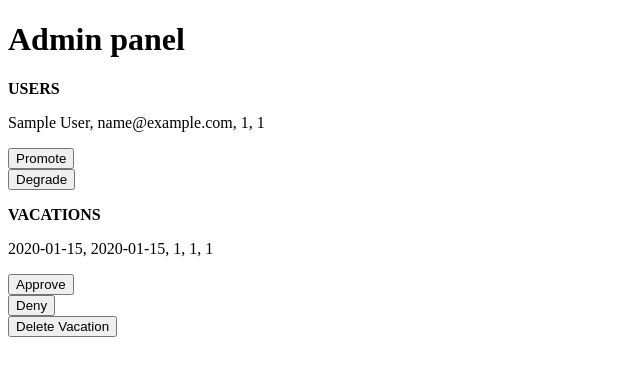
After one commit to nandormatyas/vacation_manager, a Flask app: template back_end/app/templates/admin.html in a window 1280 px wide. The commit adds this page. Shown: the top 376 px of the page, without its empty margins (0-640 px from the left). Run offline with Flask 2, Linux system fonts and the light colour scheme; the template is opened without the code that fills it: values that come from a table or form of the project are taken from there, others are empty; tables that the repository leaves empty hold one stand-in row (values such as "Sample post"); parts of the project's set-up code (start-up, migrations or seed data) failed here and were passed over.

Commit message:
feat(admin): admin controls added

```diff
--- a/back_end/app/routes.py
+++ b/back_end/app/routes.py
@@ -36,6 +36,13 @@ def authorized_response_creator(user_data):
     if not 'access_token_cookie' in request.cookies:
         resp.set_cookie('access_token_cookie', create_access_token(identity=user))
     return resp
+
+def vacation_status_converter():
+    return {
+            0: 'pending',
+            1: 'approved',
+            2: 'denied'
+        }
 
 @jwt.user_claims_loader
 def add_claims_to_access_token(identity):
@@ -87,11 +94,7 @@ def calendar():
     events = models.Vacation.query.all()
     eventList = []
     for event in events:
-        vacation_approval_status = {
-            0: 'pending',
-            1: 'approved',
-            2: 'denied'
-        }
+        vacation_approval_status = vacation_status_converter()
         eventObject = {
             'title': str(event.user_id) + ' Vacation ' + vacation_approval_status[event.status],
             'start': event.fromDate,
@@ -123,3 +126,56 @@ def logout():
     resp = make_response(redirect('/login'))
     resp.set_cookie('access_token_cookie', '', expires=0)
     return resp
+
+@app.route('/admin')
+@jwt_required
+def admin():
+    users = models.User.query.all()
+    vacations = models.Vacation.query.all()
+    claims = get_jwt_claims()
+    if claims['user']['user_role'] < 29:
+        return redirect('/logout')
+    else:
+        print(vacations)
+        return render_template('admin.html', title="Admin panel", users=users, vacations=vacations)
+
+@app.route('/promote', methods=['POST'])
+@jwt_required
+def promote():
+    user = models.User.query.filter(models.User.id == request.form['user']).first()
+    user.role += 10
+    db.session.commit()
+    return redirect('/admin')
+
+@app.route('/degrade', methods=['POST'])
+@jwt_required
+def degrade():
+    user = models.User.query.filter(models.User.id == request.form['user']).first()
+    user.role -= 10
+    db.session.commit()
+    return redirect('/admin')
+
+
+@app.route('/approve', methods=['POST'])
+@jwt_required
+def approve():
+    vacation = models.Vacation.query.filter(models.Vacation.id == request.form['leave']).first()
+    vacation.status = 1
+    db.session.commit()
+    return redirect('/admin')
+
+
+@app.route('/deny', methods=['POST'])
+@jwt_required
+def deny():
+    vacation = models.Vacation.query.filter(models.Vacation.id == request.form['leave']).first()
+    vacation.status = 2
+    db.session.commit()
+    return redirect('/admin')
+
+@app.route('/delete_vacation', methods=['POST'])
+@jwt_required
+def delete_vacation():
+    models.Vacation.query.filter(models.Vacation.id == request.form['leave']).delete()
+    db.session.commit()
+    return redirect('/admin')
--- /dev/null
+++ b/back_end/app/templates/admin.html
@@ -0,0 +1,47 @@
+<!DOCTYPE html>
+<html lang="en">
+<head>
+  <meta charset="UTF-8">
+  <meta name="viewport" content="width=device-width, initial-scale=1.0">
+  <meta http-equiv="X-UA-Compatible" content="ie=edge">
+  <title>Admin panel</title>
+</head>
+<body>
+  {% block content %}
+    <h1>Admin panel</h1>
+    <p><b>USERS</b></p>
+      {% for user in users %}
+      <div>
+        <p>{{ user.name }}, {{ user.email }}, {{ user.role }}, {{ user.id }}</p>
+        <form method="post" action="http://localhost:5000/promote">
+          <input type="hidden" value={{user.id}} name="user">
+          <input type="submit" value="Promote">
+        </form>
+        <form method="post" action="http://localhost:5000/degrade">
+          <input type="hidden" value={{user.id}} name="user">
+          <input type="submit" value="Degrade">
+        </form>
+      </div>
+      {% endfor %}
+    <p><b>VACATIONS</b></p>
+      {% for leave in vacations %}
+      <div>
+        <p>{{ leave.fromDate }}, {{ leave.toDate }}, {{ leave.status }}, {{ leave.user_id }}, {{ leave.id }}</p>
+        <form method="post" action="http://localhost:5000/approve">
+          <input type="hidden" value={{leave.id}} name="leave">
+          <input type="submit" value="Approve">
+        </form>
+        <form method="post" action="http://localhost:5000/deny">
+          <input type="hidden" value={{leave.id}} name="leave">
+          <input type="submit" value="Deny">
+        </form>
+        <form method="post" action="http://localhost:5000/delete_vacation">
+          <input type="hidden" value={{leave.id}} name="leave">
+          <input type="submit" value="Delete Vacation">
+        </form>
+      </div>
+      {% endfor %}
+
+  {% endblock %}
+</body>
+</html>
--- a/back_end/app/templates/src/example.js
+++ b/back_end/app/templates/src/example.js
@@ -23,8 +23,6 @@ const link = 'http://localhost:5000/calendar'
 
 getVacations(link)
 .then(response => {
-    // let userName = document.getElementById("mydiv").dataset.user;
-    // console.log(userName)
     let calendarEl = document.getElementById('calendar');
     let calendar = new Calendar(calendarEl, {
       plugins: [ interactionPlugin, dayGridPlugin, timeGridPlugin, listPlugin ],
```
Also changed, not shown: back_end/app/templates/index.html (+7 -1 lines), back_end/config.py (+0 -18 lines).
